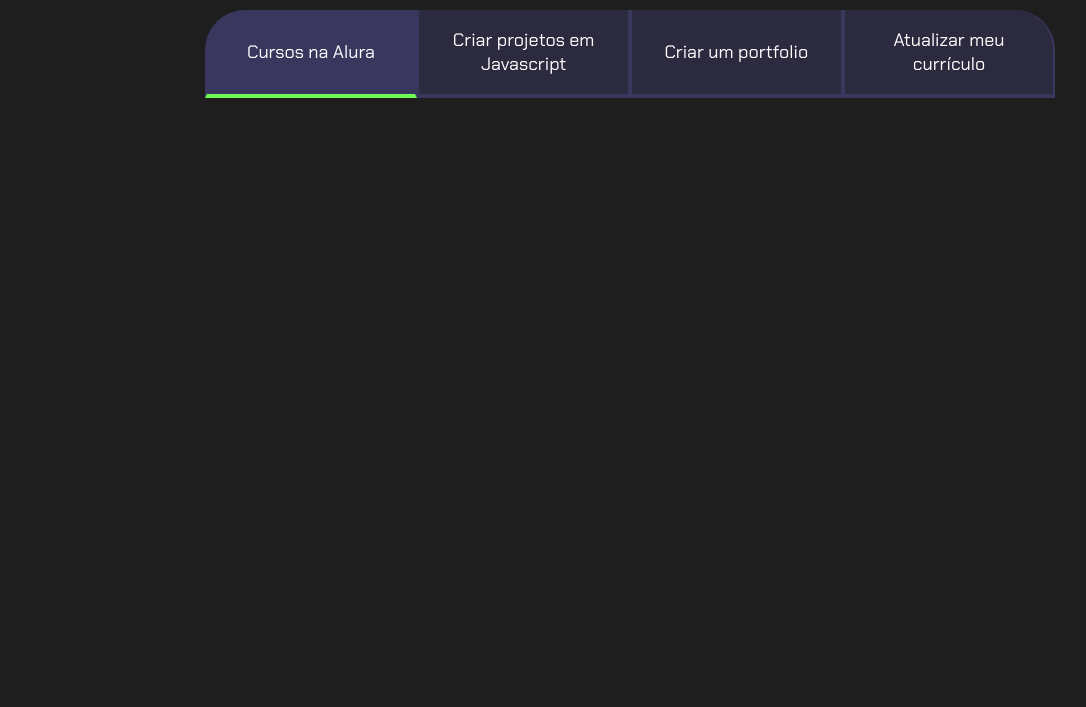
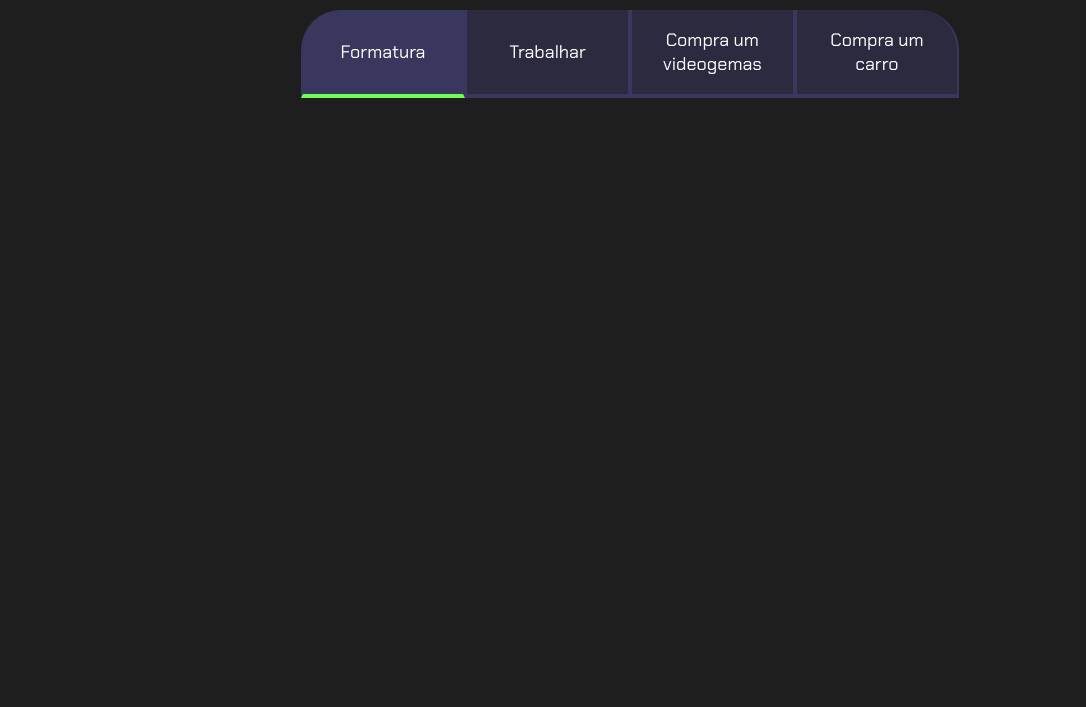
Before and after one commit to luisrobertofelix/projeto1trimetre, a plain HTML site: page index.html in a window 1280 px wide. Shown: the part 93-800 px from the top of the page, without its empty margins (10-1096 px from the left). Drawn offline with Linux system fonts and the light colour scheme.

Commit message:
comtinua

```diff
--- a/index.html
+++ b/index.html
@@ -12,10 +12,10 @@
     <section class="conteudo-principal">
         <h2 class="titulo-principal">Meus Objetivos do ano<span>_</span></h2>
         <div class="botoes">
-            <button class="botao ativo">Cursos na Alura</button>
-            <button class="botao">Criar projetos em Javascript</button>
-            <button class="botao">Criar um portfolio</button>
-            <button class="botao">Atualizar meu currículo</button>
+            <button class="botao ativo">Formatura</button>
+            <button class="botao">Trabalhar</button>
+            <button class="botao">Compra um videogemas</button>
+            <button class="botao">Compra um carro</button>
         </div>
     </section>
     <script src="main.js"></script>
```
